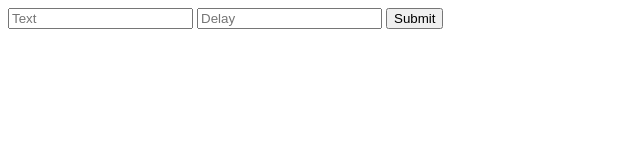
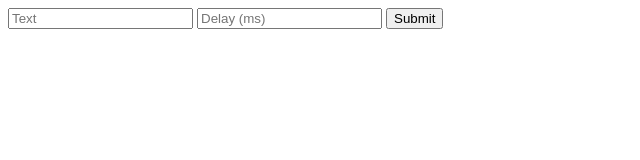
Before and after one commit to acciojob/async-function-timeout-ChitteGnanaPrasannKumarReddy, a website: page main.html in a window 1280 px wide. Shown: the full height of the page, 0-640 px from the left. Drawn offline with Linux system fonts and the light colour scheme.

Commit message:
created a submission

```diff
--- a/main.html
+++ b/main.html
@@ -1,15 +1,14 @@
 <!DOCTYPE html>
-
 <html>
   <head>
     <link rel="stylesheet" href="styles.css" />
   </head>
 
   <body>
-    <!-- the entire body must be written by student -->
+	  <!-- the entire body must be written by student -->
     <form onsubmit="return false">
       <input type="text" id="text" placeholder="Text" />
-      <input type="number" id="delay" placeholder="Delay" />
+      <input type="number" id="delay" placeholder="Delay (ms)" />
       <button type="button" id="btn">Submit</button>
     </form>
 
--- a/script.js
+++ b/script.js
@@ -1,9 +1,7 @@
-//your JS code here. If required.
 const textInput = document.getElementById('text');
 const delayInput = document.getElementById('delay');
 const submitButton = document.getElementById('btn');
 const outputDiv = document.getElementById('output');
-
 
 const displayMessageAfterDelay = async (text, delay) => {
   return new Promise((resolve) => {
@@ -13,11 +11,9 @@ const displayMessageAfterDelay = async (text, delay) => {
   });
 };
 
-
 submitButton.addEventListener('click', async () => {
   const text = textInput.value;
   const delay = parseInt(delayInput.value, 10);
-
 
   if (!text) {
     outputDiv.textContent = 'Please enter a valid text.';
@@ -28,9 +24,7 @@ submitButton.addEventListener('click', async () => {
     return;
   }
 
-
   outputDiv.textContent = 'Waiting...';
-
 
   const message = await displayMessageAfterDelay(text, delay);
   outputDiv.textContent = message;
```
